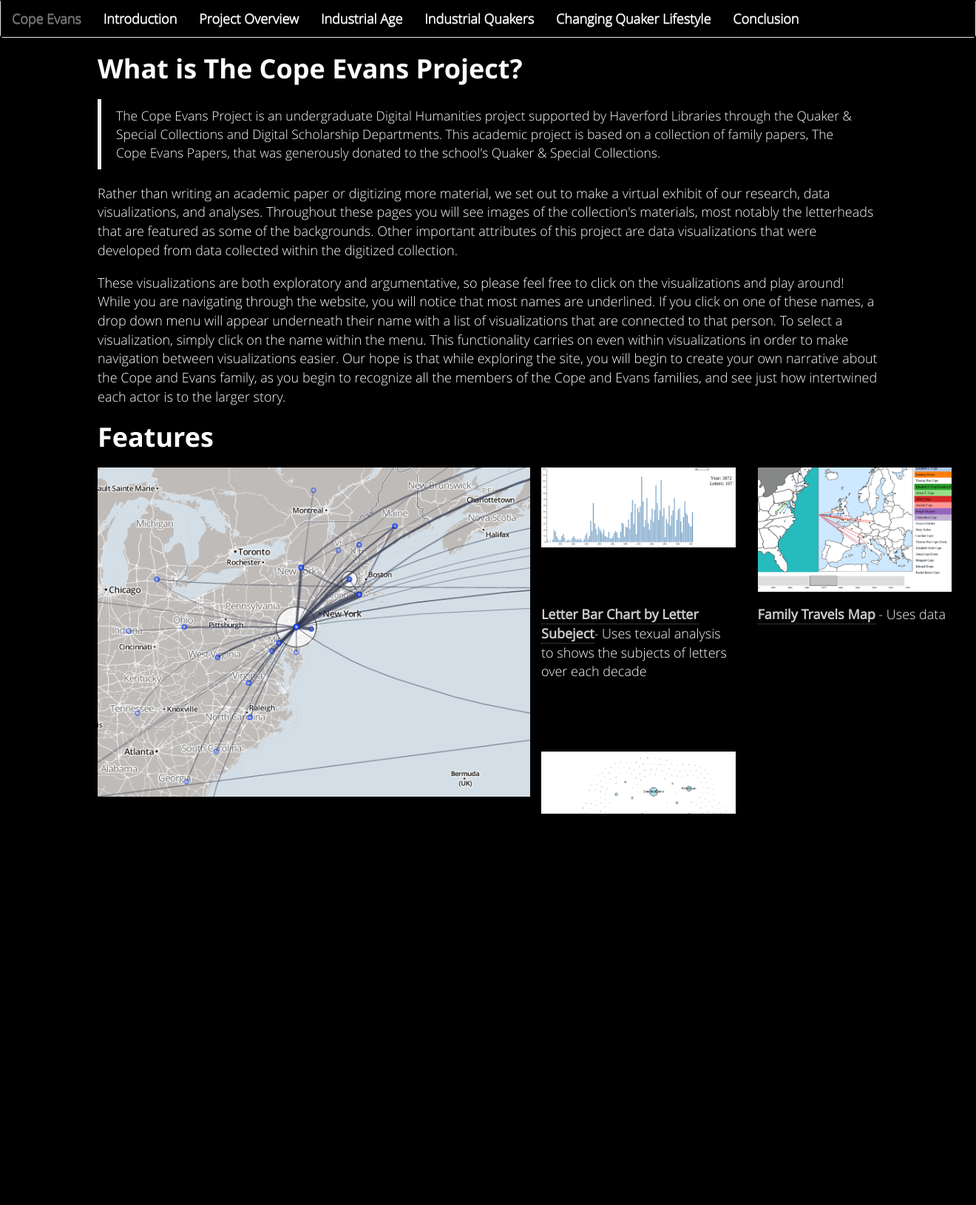
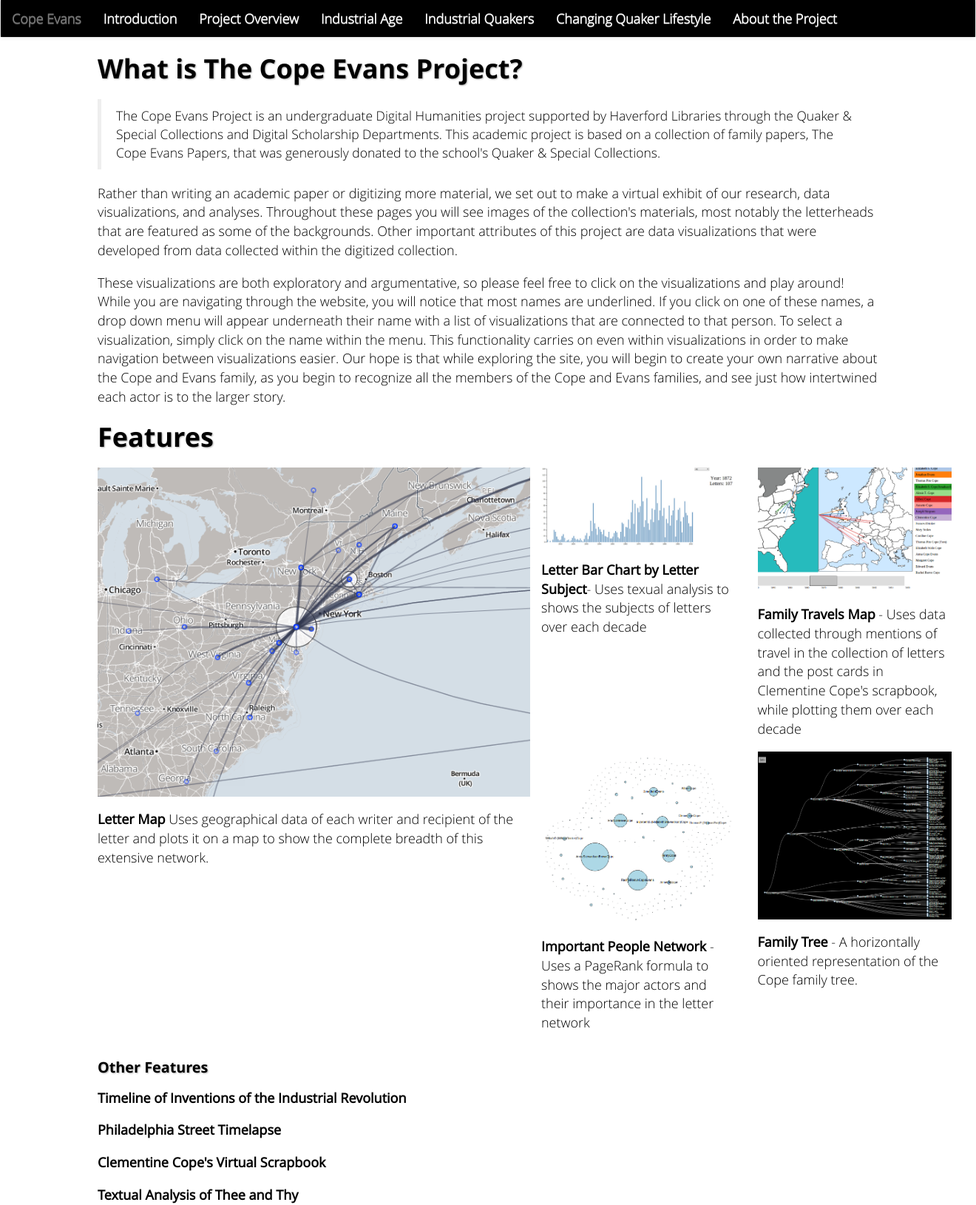
Before and after one commit to HCDigitalScholarship/CopeEvans, a Django app: page / in a window 1320 px wide. Shown: the part 171-1800 px from the top of the page at 74% size. Before the commit the page ends 1271 px from the top, so only its background shows below. Run offline with Django 3.2, Linux system fonts and the light colour scheme; parts of the project's set-up code (start-up, migrations or seed data) failed here and were passed over; some libraries are stand-ins or nearby versions.

Commit message:
Added anchor tags to other features and linked

```diff
--- a/static/css/index.css
+++ b/static/css/index.css
@@ -1,7 +1,7 @@
 body {
 padding:0px;
 margin:0px;
-background-color:black;
+background-color:white;
 }
 
 .navbar-default {
@@ -29,7 +29,7 @@ padding:10px 50px;
 border:3px solid white;
 border-bottom:none;
 font-size:37px;
-color:white;
+color:black;
 text-decoration:none;
 margin:auto;
 cursor:pointer;
@@ -38,20 +38,20 @@ border-radius:20px 20px 0px 0px;
 
 #explore:hover {
 opacity:.7;
-background-color:white;
-color:lightgrey;
+background-color:black;
+color:black;
 }
 
 #title {
 font-size:60px;
-color:white;
+color:black;
 margin:auto;
 }
 
 #subtitle {
 font-size:45px;
 font-style: italic;
-color:white;
+color:black;
 padding:10px;
 margin:auto;
 }
@@ -113,5 +113,14 @@ bottom:200px;
 
 #content {
 margin:auto;
+color:black;
 width:80%;
 }
+
+a {
+color:black;
+}
+
+a:hover {
+color:lightgrey;
+}
--- a/templates/Industrial.html
+++ b/templates/Industrial.html
@@ -99,7 +99,7 @@ A concept important to the success of this academic project is that during the I
 
               <!-- Start: Section content to edit -->
 
-                <h1 class="section-title">Industrial Revolution Timeline</h1>
+                <a id="timeline"></a><h1 class="section-title">Industrial Revolution Timeline</h1>
 
                 <p class="feature-paragraph"><img data-img-src="" class="lazy pull-right" alt="">Move through this timeline to understand the many revolutionary inventions that changed the way of life during the Industrial Age.
                 <iframe src='http://cdn.knightlab.com/libs/timeline/latest/embed/index.html?source=0AhM8cb9G345IdFotR1JObGgtYnJKSzFUV1otZy1vV2c&font=Bevan-PotanoSans&maptype=toner&lang=en&height=650' width='100%' height='650' frameborder='0'></iframe></p>
@@ -226,7 +226,7 @@ The year 1790, is theoretically foundational in defining the milieu of the Indus
 
               <!-- Start: Section content to edit -->
 
-                <h1 class="section-title">Philadelphia Timelapse</h1>
+                <a id="timelapse"></a><h1 class="section-title">Philadelphia Timelapse</h1>
               <iframe width="640" height="360" src="//www.youtube.com/embed/e-ktnJ6-EkI" frameborder="0" allowfullscreen></iframe>
 
               <!-- End: Section content to edit -->
--- a/templates/QuakerLifestyle.html
+++ b/templates/QuakerLifestyle.html
@@ -102,7 +102,7 @@
 
               <!-- Start: Section content to edit -->
 
-                <h1 class="section-title"><span id="10" class="tooltip-mine">Clementine Cope</span></h1>
+                <a id="scrapbook"></a><h1 class="section-title"><span id="10" class="tooltip-mine">Clementine Cope</span></h1>
 
                 <p class="feature-paragraph">Clementine Cope was the oldest child of William Drinker and Susan Newbold Cope. Clementine spent the her 64 years unmarried and independent, traveling all over the Europe. Between 1878 and 1880, Clementine and her two sisters, Caroline and Annette, went on a European tour that featured stops in Italy and the Swiss Alps. Through the character of Clementine Cope, her letters,journals, and scrapbook, represents a new model of Industrial Age Quakers that value interactions with the outside world through travels, progressive education, and philanthropic networks.  </p>
 		<div id="myBook">
@@ -360,7 +360,7 @@
                   <p> Manners of simplicity were reinforced by these institutions in an attempt at entrenching guarded education firmly and prolifically in the future lifestyle of Quaker children, adults, and communities. Westtown was know for how “diligently it worked against the forces of contemporary culture (Benjamin 36).” Most notably were the exclusion of poetry, drama, and prose fiction in the reading program. Haverford College restricted the acquisition of fiction till 1900, and dramatic productions were not allowed till 1910.
 </p>
                   <p>The Westtown administration and authorities sent children home if clothing did not comply with Quaker plainness of style, and “devised countless ways to get students to use ‘thee’ instead of you. This enforcement of language, in their restricted reading program and the emphasis on plain language,  led us to believe that the influence of outside culture and networks was observed in speech patterns. As a result, we analyzed the text of the transcribed letters , as seen below, specifically targeting plain language such as “thy” and “thee” to see if there there was a generational movement away from plain language, that supports the Westtown’s belief of cultural assimilation of language and lends credibility to our claim of the outside world’s increasing influence on more intensely engaged Quakers.</p>
-                  <h3>Textual Analysis</h3>
+                  <a id="thee_thy"></a><h3>Textual Analysis</h3>
                   <p><img data-img-src="{{STATIC_URL}}images/other_images/UseOfThyGraph.png" class="lazy hover_effect pull-center" alt="Lorem Ipsum"><strong>[These two graphs chart the frequency during specific decades that the plain language words “thee” and “thy” were used within the transcribed Cope Evans letters. It is interesting to note the decreasing frequency of  “thy” during times when modern education and culture diminished its use, while the peaks can be explained by movements towards re-establishing plain language as seen in the Westtown School administrative policy and sentiments expressed in the letter from Mary Drinker to Eleanor Cope.]
 </strong> </p>
                     <p><img src="{{STATIC_URL}}images/other_images/useOfThee.png " class=" hover_effect pull-center" >
--- a/templates/index.html
+++ b/templates/index.html
@@ -53,35 +53,23 @@ These visualizations are both exploratory and argumentative, so please feel free
 			<div class="row">
 				<div class="col-md-6">
 					<a href="/cope/SubjectChart/"><img name="subject-chart" class="img-responsive" src="{{STATIC_URL}}images/other_images/SubjectChart.png"></a>
+					<p>  <st> <a href="/cope/SubjectChart/">Letter Bar Chart by Letter Subject</a></st>- Uses texual analysis to shows the subjects of letters over each decade</p>
 				</div>
 				<div class="col-md-6">
 					<a href="/cope/FamilyTravels/"><img name="family-travels" class="img-responsive" src="{{STATIC_URL}}images/other_images/familyTravels.png"></a>
+					<p> <st><a href="/cope/FamilyTravels/">Family Travels Map</a></st> - Uses data collected through mentions of travel in the collection of letters and the post cards in Clementine Cope's scrapbook, while plotting them over each decade</p>
 				</div>
 			</div> <!-- small-vizzes row 1 -->
 			<div class="row">
 				<div class="col-md-6">
-					 <p>  <st> <a href="/cope/SubjectChart/">Letter Bar Chart by Letter Subeject</a></st>- Uses texual analysis to shows the subjects of letters over each decade</p>
-				</div>
-				<div class="col-md-6">
-					<p> <st><a href="/cope/FamilyTravels/">Family Travels Map</a></st> - Uses data collected through mentions of travel in the collection of letters and the post cards in Clementine Cope's scrapbook, while plotting them over each decade</p>
-				</div>
-			</div> <!-- small-vizzes row 2 -->
-			<div class="row">
-				<div class="col-md-6">
 					<a href="/cope/PageRank/"><img name="page-rank" class="img-responsive" src="{{STATIC_URL}}images/other_images/pageRank.png"></a>
+					<p>  <st> <a href="/cope/PageRank/">Important People Network</a></st> - Uses a PageRank formula to shows the major actors and their importance in the letter network</p>
 				</div>
 				<div class="col-md-6">
 					<a href="/cope/dendro/364/"><img name="dendro" class="img-responsive" src="{{STATIC_URL}}images/other_images/familyTree.png"></a>
+					<p>   <st><a href="/cope/dendro/364/">Family Tree</st></a> - A horizontally oriented representation of the Cope family tree.</p>
 				</div>
 			</div> <!-- small-vizzes row 3 -->
-			<div class="row">
-				<div class="col-md-6">
-					<p>  <st> <a href="/cope/PageRank/">Important People Network</a></st> - Uses a PageRank formula to shows the major actors and their importance in the letter network</p>
-				</div>
-				<div class="col-md-6">
-					<p>   <st><a href="/cope/dendro/364/">Family Tree</st></a> - A horizontally oriented representation of the Cope family tree.</p>
-				</div>
-			</div> <!-- small-vizzes row 4 -->
 		</div> <!-- small-vizzes -->
 	</div> <!-- row -->
 </div> <!-- container -->
@@ -92,10 +80,10 @@ These visualizations are both exploratory and argumentative, so please feel free
 
   </p>
     <h6>Other Features</h6>
-    <p><st>Timeline of Inventions of the Industrial Revolution </st></p>
-    <p><st>Philadelphia Street Timelapse</st></p>
-   <p><st>Clementine Cope's Virtual Scrapbook<st></p>
-    <p><st>Textual Analysis of Thee and Thy</st></p>
+    <p><st><a href="/cope/page/3/#timeline">Timeline of Inventions of the Industrial Revolution</a></st></p>
+    <p><st><a href="/cope/page/3/#timelapse">Philadelphia Street Timelapse</a></st></p>
+	<p><st><a href="/cope/page/5/#scrapbook">Clementine Cope's Virtual Scrapbook</a><st></p>
+    <p><st><a href="/cope/page/5/#thee_thy">Textual Analysis of Thee and Thy</a></st></p>
     <p></p>
     <p></p>
     <script>
--- a/templates/menu.html
+++ b/templates/menu.html
@@ -16,7 +16,7 @@
 	    <li><a href="/cope/page/3/">Industrial Age</a></li>
 	    <li><a href="/cope/page/4/">Industrial Quakers</a></li>
 	    <li><a href="/cope/page/5/">Changing Quaker Lifestyle</a></li>
-	    <li><a href="/cope/page/6/">Conclusion</a></li>
+	    <li><a href="/cope/page/6/">About the Project</a></li>
 	</ul>
     </div>
   </div>
```
